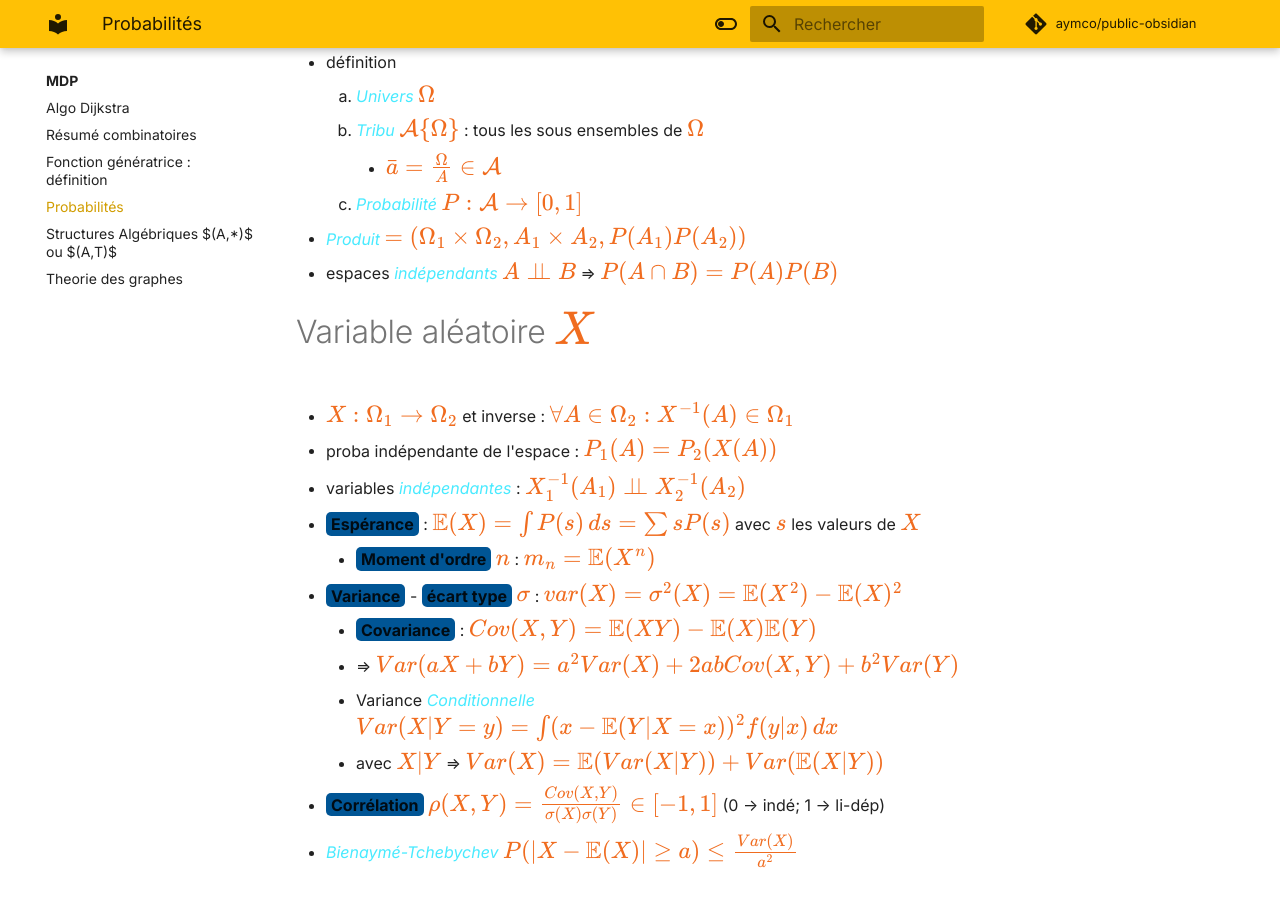
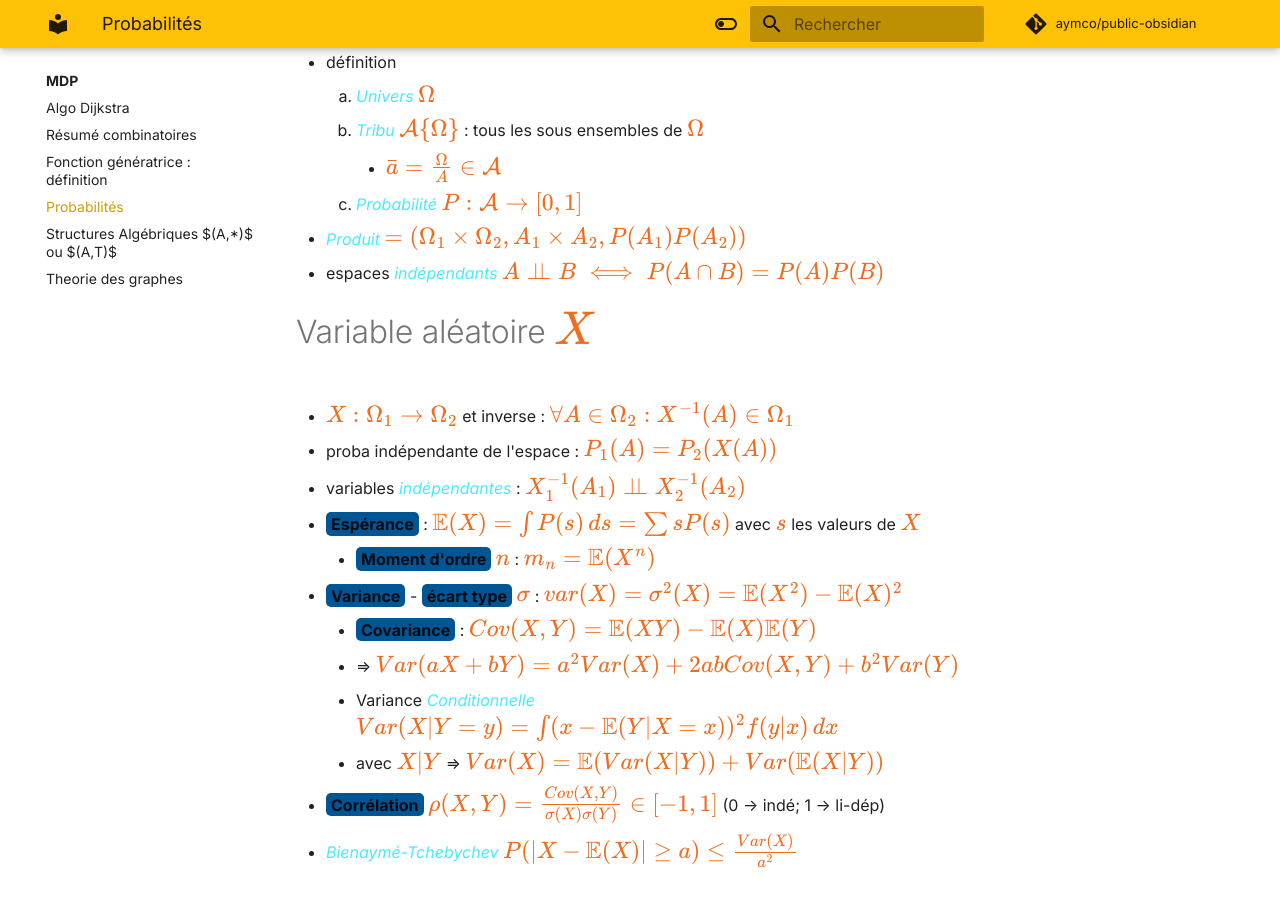
Before and after one commit to Aymco/public-obsidian, an MkDocs documentation site: the page built from docs/MDP/Probabilités.md, in a window 1280 px wide and 900 px high, scrolled down 438 px. Built offline with MkDocs 1.6.1 and Material for MkDocs 9.7.7, drawn with Linux system fonts in a browser that asks for light colours; comment, search, counter and statistics services are not loaded.

Commit message:
aymco Merge #101

```diff
--- a/docs/MDP/Probabilités.md
+++ b/docs/MDP/Probabilités.md
@@ -25,7 +25,7 @@ updated: 2024-01-05
 
 - *Produit*  $=(\Omega_{1}\times\Omega_{2}, A_{1}\times A_{2}, P(A_{1})P(A_{2}))$
 
-- espaces *indépendants* $A\perp\!\!\!\perp B$ ⇒ $P(A\cap B)=P(A)P(B)$
+- espaces *indépendants* $A\perp\!\!\!\perp B \iff P(A\cap B)=P(A)P(B)$
 # Variable aléatoire $X$
 
 - $X:\Omega_{1}\to\Omega_{2}$  et inverse : $\forall A\in\Omega_{2}: X^{-1}(A)\in\Omega_{1}$
```
